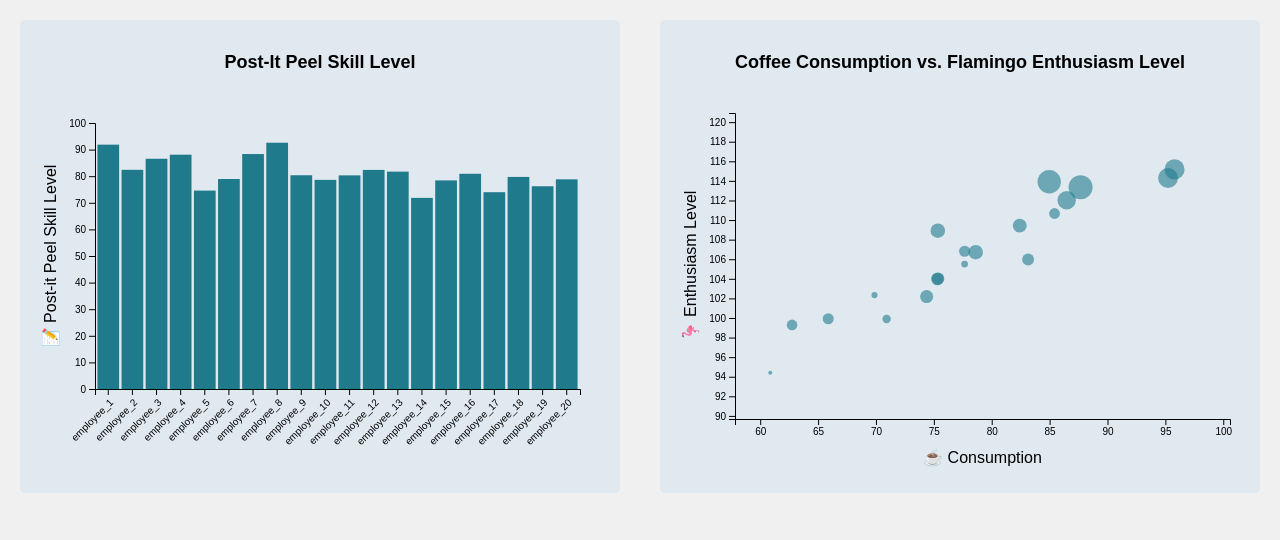
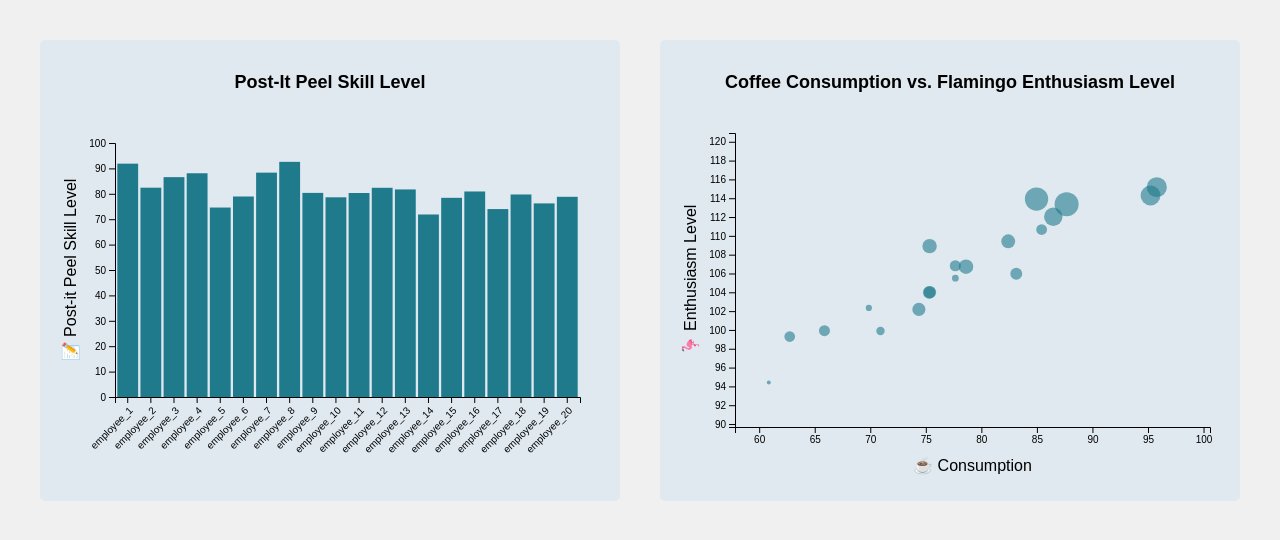
Before and after one commit to danielweller-swp/d3-intro, a FastAPI app: page / in a window 1280 px wide. Shown: the top 540 px of the page. Run offline with FastAPI, Linux system fonts and the light colour scheme.

Commit message:
change margins

```diff
--- a/best-practice-example/static/styles.css
+++ b/best-practice-example/static/styles.css
@@ -19,17 +19,19 @@ h1 {
     flex: 1;
     background-color: #E0E9F0;
     box-sizing: border-box;
-    margin: 20px;
     padding: 20px;
+    margin: 40px;
     border-radius: 5px;
 }
 
 #left_column {
     width: 50%;
+    margin-right: 20px;
 }
 
 #right_column {
     width: 50%;
+    margin-left: 20px;
 }
 
 .dot {
```
